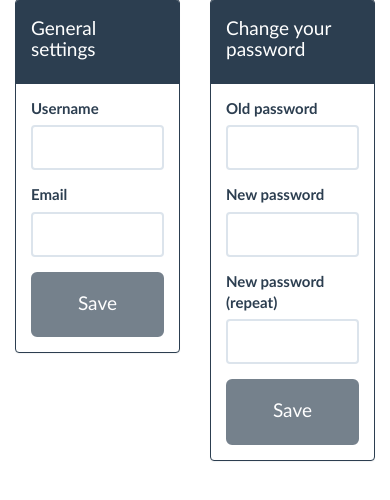
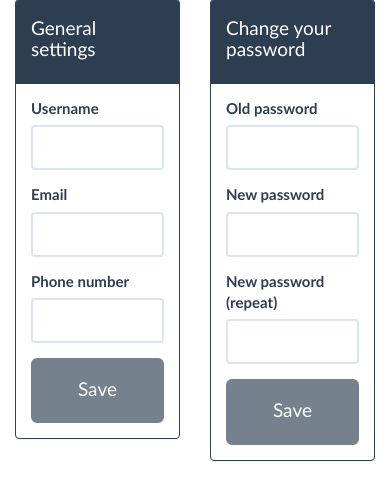
Before and after one commit to aqimon/aqimon_web, a Python web app: template MakerWeek/templates/user/settings.html in a window 390 px wide. Shown: the part 198-698 px from the top of the page. Run offline with Jinja, Linux system fonts and the light colour scheme; the template is opened without the code that fills it, so the values that code supplies are empty.

Commit message:
Implement phone (for future SMS notification)

```diff
--- a/MakerWeek/ajax.py
+++ b/MakerWeek/ajax.py
@@ -64,8 +64,10 @@ def saveGeneralSettings():
         redirect("/login?needToLogin")
     newUsername = request.args['username']
     newEmail = request.args['email']
+    newPhone = request.args['phone']
     g.user.username = newUsername
     g.user.email = newEmail
+    g.user.phone = newPhone
     g.user.save()
     return json.jsonify(result="success")
 
--- a/MakerWeek/authentication.py
+++ b/MakerWeek/authentication.py
@@ -29,7 +29,8 @@ def register():
     username = request.form['username']
     password = request.form['password']
     email = request.form['email']
-    User.add(username, password, email)
+    phone = request.form['phone']
+    User.add(username, password, email, phone)
     return redirect("/login?created")
 
 
--- a/MakerWeek/database/database.py
+++ b/MakerWeek/database/database.py
@@ -46,6 +46,7 @@ class User(BaseModel):
     username = CharField(unique=True)
     password = CharField()
     email = CharField(unique=True)
+    phone = CharField()
 
     def login(self, password):
         if not checkPassword(self.password, password):
@@ -53,9 +54,9 @@ class User(BaseModel):
         return LoginToken.new(self.id)
 
     @staticmethod
-    def add(username, password, email):
+    def add(username, password, email, phone):
         password = hashPassword(password)
-        User.create(username=username, password=password, email=email)
+        User.create(username=username, password=password, email=email, phone=phone)
 
     @staticmethod
     def logout():
--- a/MakerWeek/main.py
+++ b/MakerWeek/main.py
@@ -39,7 +39,7 @@ def initDatabase():
     database.connect()
 
 
-@app.teardown_appcontext
+@app.teardown_request
 def deinitDatabase(args):
     if 'hasdb' in g:
         database.close()
--- a/MakerWeek/templates/authentication/register.html
+++ b/MakerWeek/templates/authentication/register.html
@@ -26,6 +26,10 @@
                 <span class="input-group-addon"><span class="glyphicon glyphicon-lock"></span></span>
                 <input type="password" name="password-repeat" placeholder="Your password (again)" class="form-control">
             </div>
+            <div class="input-group">
+                <span class="input-group-addon"><span class="glyphicon glyphicon-phone"></span></span>
+                <input type="text" name="phone" placeholder="Your phone number (E164 format)" class="form-control">
+            </div>
             <button type="submit" class="btn btn-block btn-primary btn-lg">Submit</button>
         </form>
     </div>
--- a/MakerWeek/templates/user/settings.html
+++ b/MakerWeek/templates/user/settings.html
@@ -38,6 +38,12 @@
                             <label for="email" class="control-label col-sm-2">Email</label>
                             <div class="col-sm-10">
                                 <input id="email" type="text" class="form-control" value="{{ g.user.email }}">
+                            </div>
+                        </div>
+                        <div class="form-group">
+                            <label for="phone" class="control-label col-sm-2">Phone number</label>
+                            <div class="col-sm-10">
+                                <input id="phone" type="text" class="form-control" value="{{ g.user.phone }}">
                             </div>
                         </div>
                         <button type="submit" class="btn btn-block btn-primary btn-lg" id="general-submit"
```
Also changed, not shown: MakerWeek/static/js/user/clients.js (+20 -20 lines).
